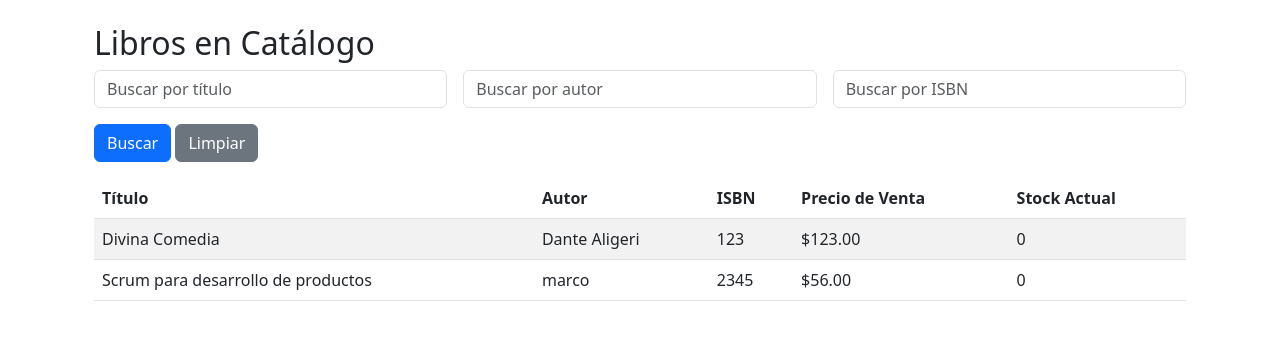
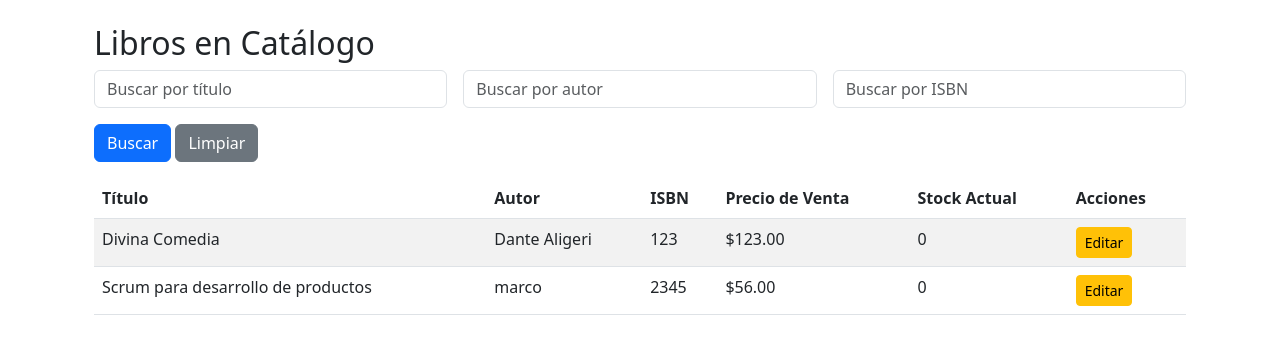
Before and after one commit to marcoviaweb/libreria-inventario-django, a Django app: page /libros/ in a window 1280 px wide. Shown: the part 56-410 px from the top of the page. Run offline with Django 5.2, Linux system fonts and the light colour scheme; a user stored in the database is signed in; data comes from the database, SQL or seed files in the repository; both versions use the stored data as it was after the commit.

Commit message:
EDIT libros

```diff
--- a/libros/templates/libros/libro_form.html
+++ b/libros/templates/libros/libro_form.html
@@ -1,12 +1,12 @@
 {% extends 'base.html' %}
 {% block content %}
 <div class="container mt-4">
-    <h2>Registrar Nuevo Libro</h2>
+    <h2>{% if object %}Editar Libro{% else %}Registrar Nuevo Libro{% endif %}</h2>
     <form method="post">
         {% csrf_token %}
         {{ form.as_p }}
         <button type="submit" class="btn btn-success">Guardar</button>
-        <a href="/" class="btn btn-secondary">Cancelar</a>
+        <a href="{% url 'libro_list' %}" class="btn btn-secondary">Cancelar</a>
     </form>
 </div>
 {% endblock %}
--- a/libros/templates/libros/libro_list.html
+++ b/libros/templates/libros/libro_list.html
@@ -28,6 +28,7 @@
                     <th>ISBN</th>
                     <th>Precio de Venta</th>
                     <th>Stock Actual</th>
+                    <th>Acciones</th>
                 </tr>
             </thead>
             <tbody>
@@ -39,11 +40,14 @@
                         <td>{{ libro.isbn }}</td>
                         <td>${{ libro.precio_venta }}</td>
                         <td>{{ libro.stock_actual }}</td>
+                        <td>
+                            <a href="{% url 'libro_update' libro.pk %}" class="btn btn-sm btn-warning">Editar</a>
+                        </td>
                     </tr>
                     {% endfor %}
                 {% else %}
                     <tr>
-                        <td colspan="5" class="text-center">No se encontraron libros.</td>
+                        <td colspan="6" class="text-center">No se encontraron libros.</td>
                     </tr>
                 {% endif %}
             </tbody>
--- a/libros/urls.py
+++ b/libros/urls.py
@@ -1,7 +1,8 @@
 from django.urls import path
-from .views import LibroCreateView, LibroListView
+from .views import LibroCreateView, LibroListView, LibroUpdateView
 
 urlpatterns = [
     path('', LibroListView.as_view(), name='libro_list'),
     path('nuevo/', LibroCreateView.as_view(), name='libro_create'),
+    path('<int:pk>/editar/', LibroUpdateView.as_view(), name='libro_update'),
 ]
--- a/libros/views.py
+++ b/libros/views.py
@@ -1,5 +1,5 @@
 from django.shortcuts import render
-from django.views.generic import CreateView, ListView
+from django.views.generic import CreateView, ListView, UpdateView
 from django.urls import reverse_lazy
 from django.contrib.auth.mixins import LoginRequiredMixin, PermissionRequiredMixin
 from django.contrib import messages
@@ -36,4 +36,15 @@ class LibroListView(LoginRequiredMixin, ListView):
             queryset = queryset.filter(isbn__icontains=isbn)
         return queryset.order_by('titulo')
 
+class LibroUpdateView(LoginRequiredMixin, PermissionRequiredMixin, UpdateView):
+    model = Libro
+    form_class = LibroForm
+    template_name = 'libros/libro_form.html'
+    success_url = reverse_lazy('libro_list')
+    permission_required = 'libros.change_libro'
+
+    def form_valid(self, form):
+        messages.success(self.request, 'Libro actualizado exitosamente.')
+        return super().form_valid(form)
+
 # Create your views here.
```
Also changed, not shown: db.sqlite3.
